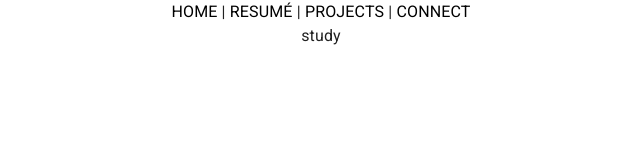
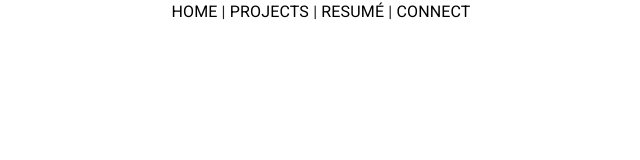
Before and after one commit to nu1997/portfolio, a React (Create React App) app in the folder blog/: page /portfolio/study in a window 1280 px wide. Shown: the top 160 px of the page, without its empty margins (319-959 px from the left). Built offline with nearby package versions, Linux system fonts and the light colour scheme.

Commit message:
[test] deploy trial 8

```diff
--- a/blog/public/404.html
+++ b/blog/public/404.html
@@ -4,6 +4,8 @@
     <meta charset="utf-8">
     <title>Single Page Apps for GitHub Pages</title>
     <script type="text/javascript">
+      // https://velog.io/@ausg/gh-pages-react-router
+      //
       // Single Page Apps for GitHub Pages
       // MIT License
       // https://github.com/rafgraph/spa-github-pages
--- a/blog/src/App.js
+++ b/blog/src/App.js
@@ -8,7 +8,7 @@ import Container from '@mui/material/Container';
 
 // Pages
 import Main from './Pages/Main.jsx';
-import Study from './Pages/Study.jsx';
+import Resume from './Pages/Resume.jsx';
 import Project from './Pages/Project.jsx';
 import Connect from './Pages/Connect';
 
@@ -19,14 +19,14 @@ function App() {
         <Container fixed>
           <nav>
             <Link className="Category" to="/">Home</Link> |{" "}
-            <Link className="Category" to="/study">Resumé</Link> |{" "}
             <Link className="Category" to="/projects">Projects</Link> |{" "}
+            <Link className="Category" to="/resume">Resumé</Link> |{" "}
             <Link className="Category" to="/connect">Connect</Link>
           </nav>
         </Container>
         <Routes>
           <Route path='/' element={<Main />} />
-          <Route path='/study' element={<Study />} />
+          <Route path='/resume' element={<Resume />} />
           <Route path='/projects' element={<Project />} />
           <Route path='/connect' element={<Connect />} />
         </Routes>
--- a/blog/src/pages/Study.jsx
+++ b/blog/src/pages/Study.jsx
@@ -1,9 +1,9 @@
-const Study = () => {
+const Resume = () => {
   return (
     <div>
-      study
+      Resume
     </div>
   )
 }
 
-export default Study;
+export default Resume;
```
